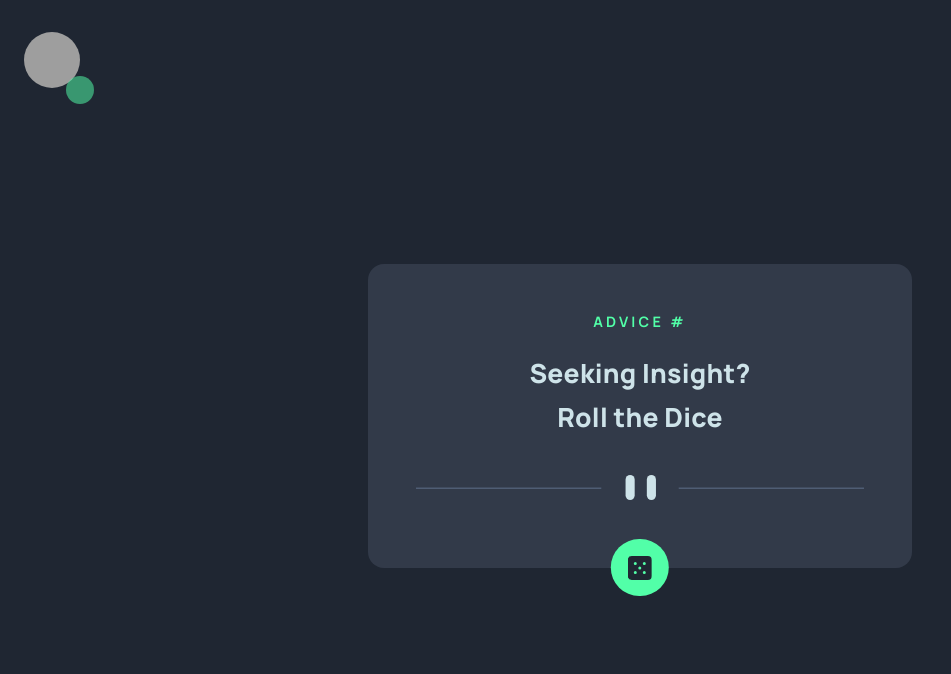
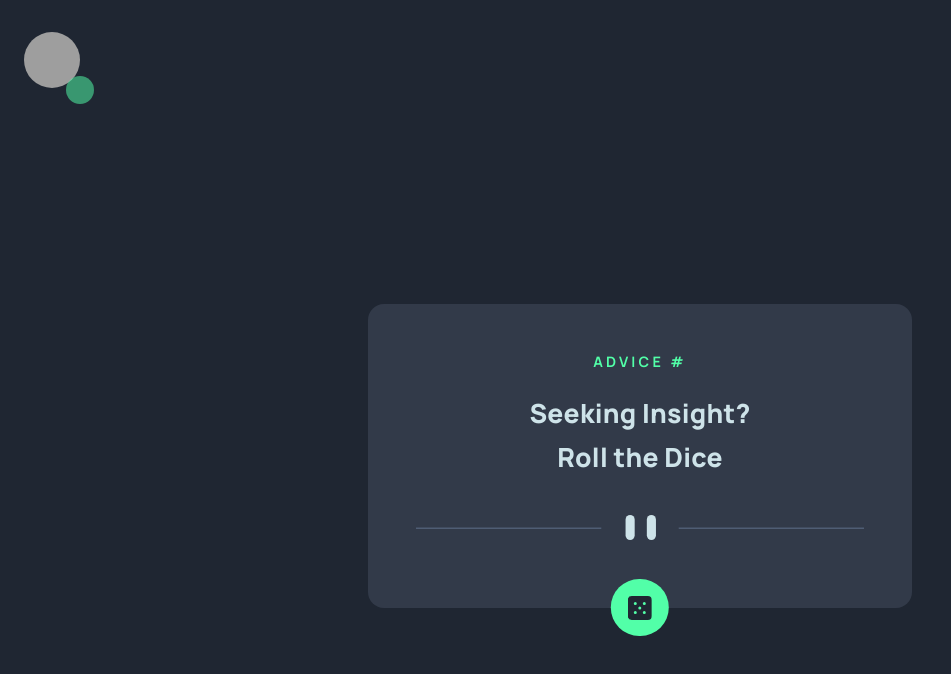
Before and after one commit to PraiseImmanuel/advice-web-app, a React (Create React App) app: page / in a window 1280 px wide. Shown: the top 674 px of the page, without its empty margins (0-951 px from the left). Built offline with nearby package versions, Linux system fonts and the light colour scheme; grey boxes are pictures that could not be loaded.

Commit message:
Update File

```diff
--- a/src/styles/App.css
+++ b/src/styles/App.css
@@ -68,5 +68,5 @@ a{
     display: flex;
     align-items: center;
     justify-content: center;
-    min-height: 90vh;
+    min-height: 100vh;
 }
```
